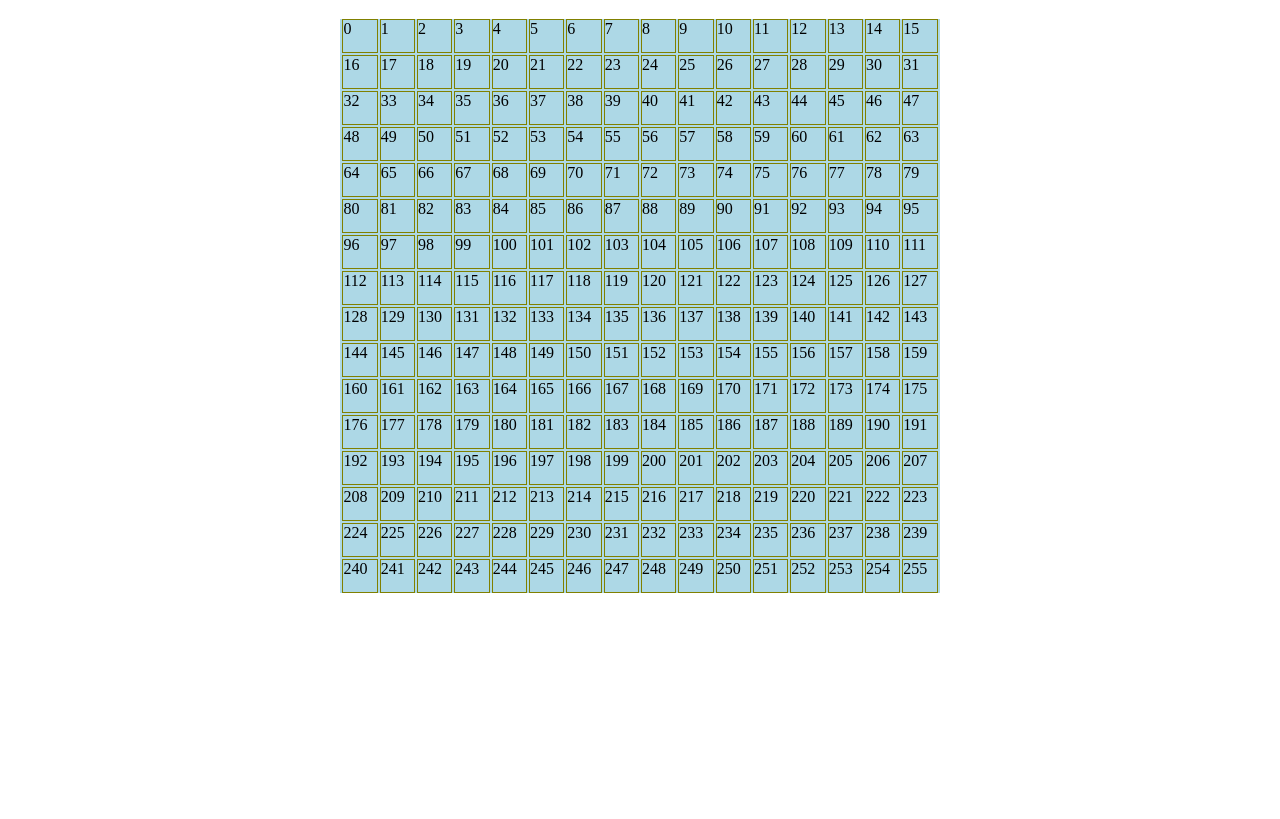
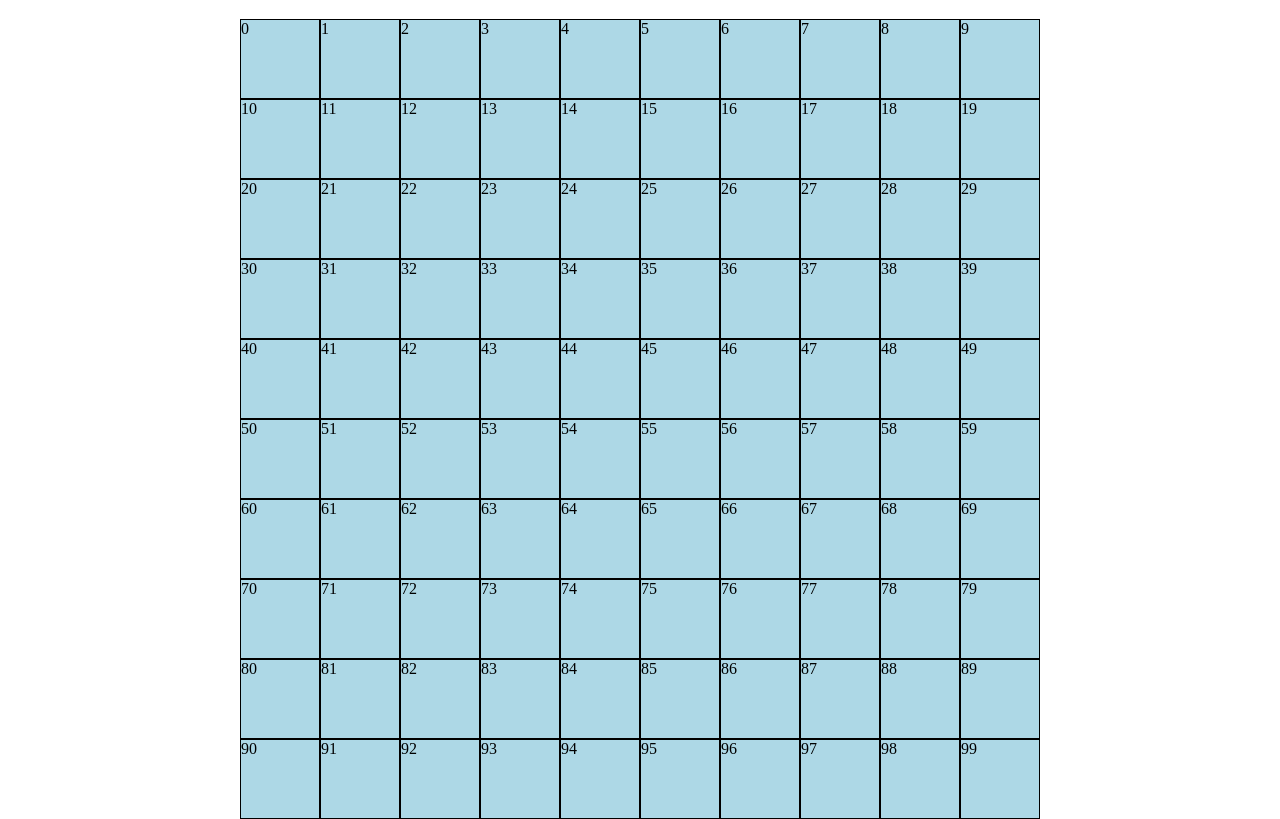
Before and after one commit to julioapv/etch-a-sketch, a website built with Vite: page index.html in a window 1280 px wide. Shown: the part 61-880 px from the top of the page. Before the commit the page ends 800 px from the top, so only its background shows below. Built offline with nearby package versions, Linux system fonts and the light colour scheme.

Commit message:
create css classes with javascript

```diff
--- a/src/main.js
+++ b/src/main.js
@@ -1,18 +1,34 @@
-console.log('Hallo');
 const gridContainer = document.querySelector(".grid-container")
 
-let gridSize = 16;
+const hoverStyles = `
+    background: pink;
+`;
 
-for (let i = 0; i < gridSize * gridSize; i++) {
-    let gridSquare = document.createElement("div")
-    gridSquare.innerText = i
-    gridSquare.classList.add("item")
-    gridContainer.appendChild(gridSquare)
+let gridSize = 10;
 
-    gridSquare.addEventListener("mouseover", ()=> {
-        gridSquare.classList.add("colored")
-        // gridSquare.style.background = "pink"
-        console.log("bep");
+function createGrid(size) {
+    gridContainer.innerText = "";
 
-    })
+    const itemStyles = `
+    flex: 0 0 calc(100% / ${size});
+    height: calc(800px / ${size});
+    max-height: calc(800px / ${size});
+    `
+
+    for (let i = 0; i < size * size; i++) {
+        let gridSquare = document.createElement("div")
+        gridSquare.innerText = i
+        gridSquare.classList.add("item")
+        gridSquare.style.cssText = itemStyles
+
+        gridSquare.addEventListener("mouseover", () => {
+            gridSquare.style.cssText = `
+                ${itemStyles}
+                ${hoverStyles}
+            `;
+        })
+        gridContainer.appendChild(gridSquare)
+    }
 }
+
+createGrid(gridSize)
--- a/src/style.css
+++ b/src/style.css
@@ -2,19 +2,14 @@
     display: flex;
     justify-content: center;
     flex-wrap: wrap;
-    width: 600px;
+    width: 800px;
     margin: 0 auto;
-    gap: 2px;
     background-color: lightblue;
 }
 
 .item {
-    flex: 0 0 calc(100% / 18);
+    box-sizing: border-box;
     height: 32px;
-    border: solid 1px olive;
+    aspect-ratio: 1 / 1;
+    border: solid 1px black;
 }
-
-.colored {
-    background-color: pink;
-    color: red;
-}
```
